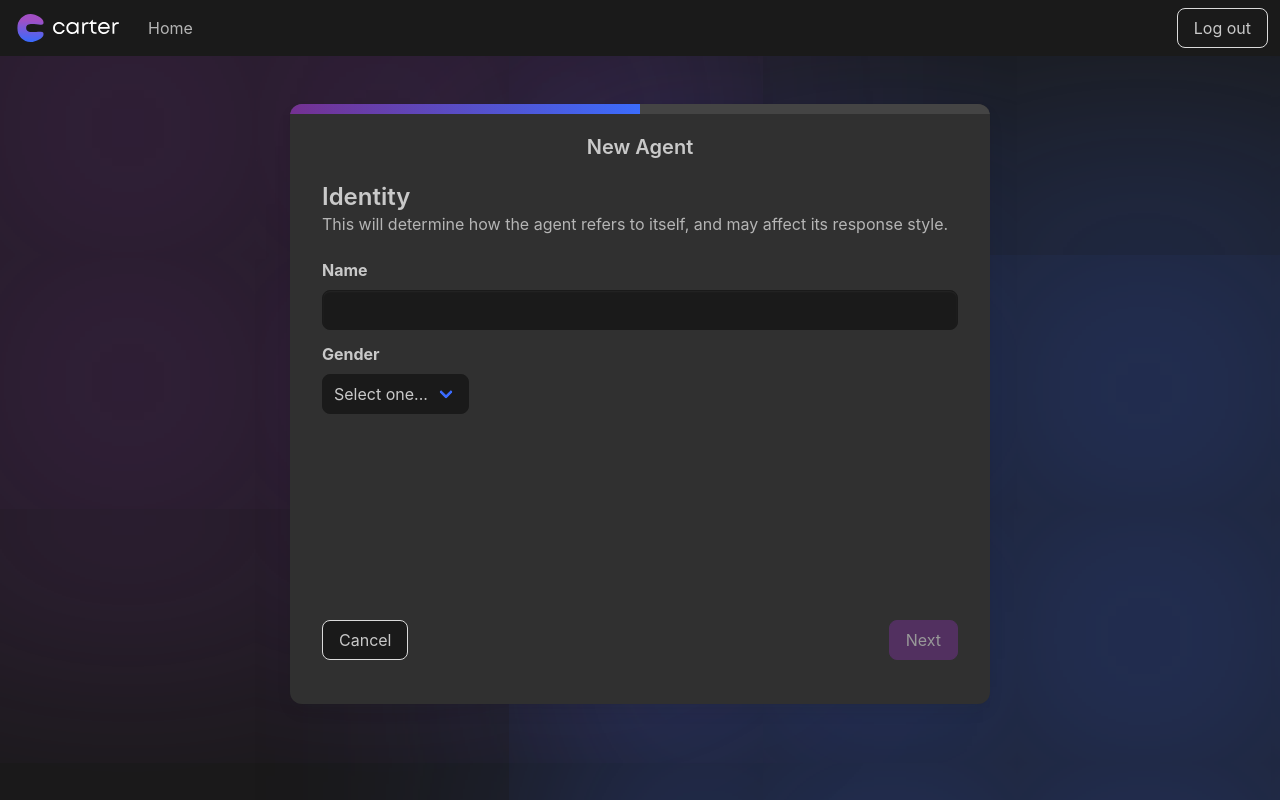
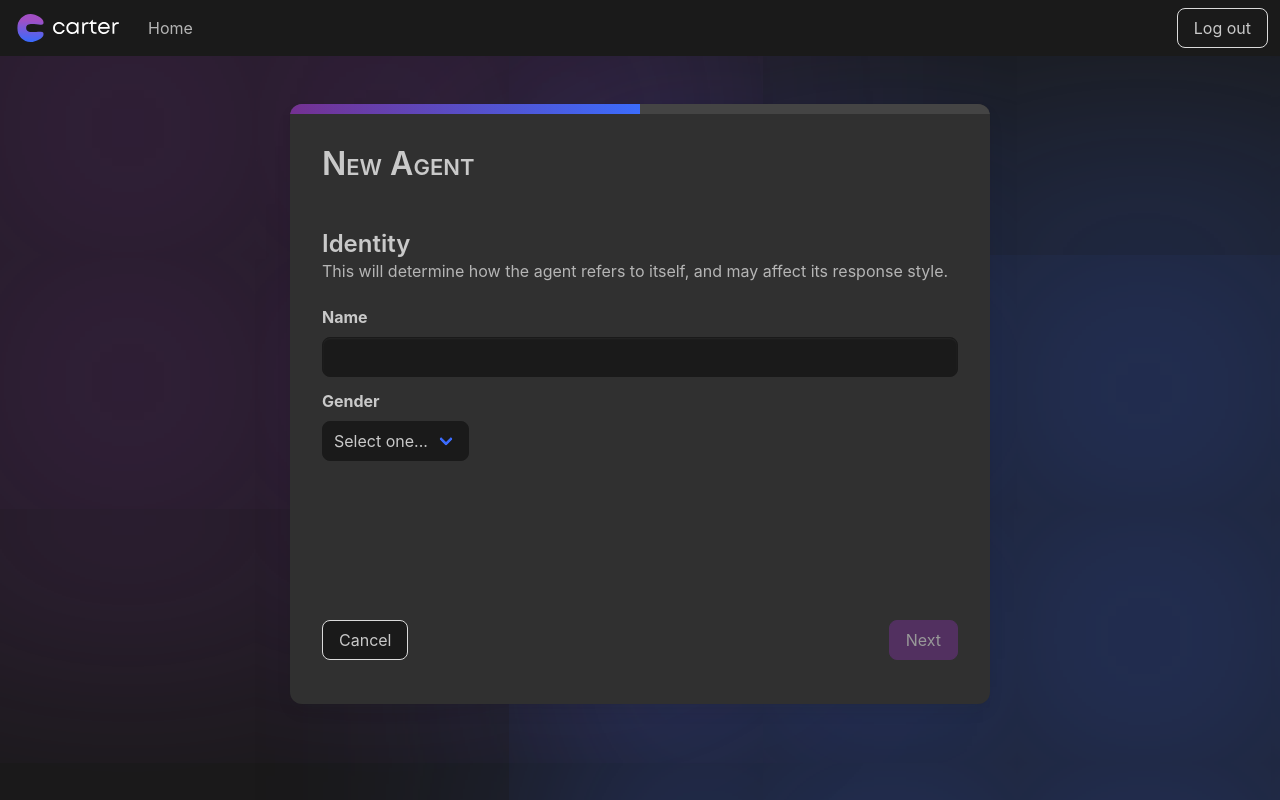
Before and after one commit to CallumWatkins/carter-new-agent, a Vue app in the folder client/: page /new-agent/identity in a window 1280 px wide. Built offline with nearby package versions, Linux system fonts and the light colour scheme.

Commit message:
Adjust flow title style

```diff
--- a/client/src/views/NewAgentView.vue
+++ b/client/src/views/NewAgentView.vue
@@ -55,7 +55,7 @@ function nextFlowView() {
     <div class="container">
       <div class="box">
         <div class="block">
-          <h1 class="title is-5">New Agent</h1>
+          <h1 class="title is-3 mb-6">New Agent</h1>
           <RouterView
             v-slot="{ Component }"
             :new-agent-data="newAgentData"
@@ -143,7 +143,8 @@ function nextFlowView() {
 }
 
 .title {
-  text-align: center;
+  font-variant: small-caps;
+  margin-top: var(--progress-bar-height);
 }
 
 .container {
@@ -152,6 +153,8 @@ function nextFlowView() {
 }
 
 .box {
+  --progress-bar-height: 10px;
+
   min-height: 600px;
   display: grid;
   grid-template-rows: auto 1fr auto;
@@ -167,7 +170,7 @@ function nextFlowView() {
     top: 0;
     right: 0;
     left: 0;
-    height: 10px;
+    height: var(--progress-bar-height);
     border-radius: 0;
     -webkit-appearance: none;
     -moz-appearance: none;
```
